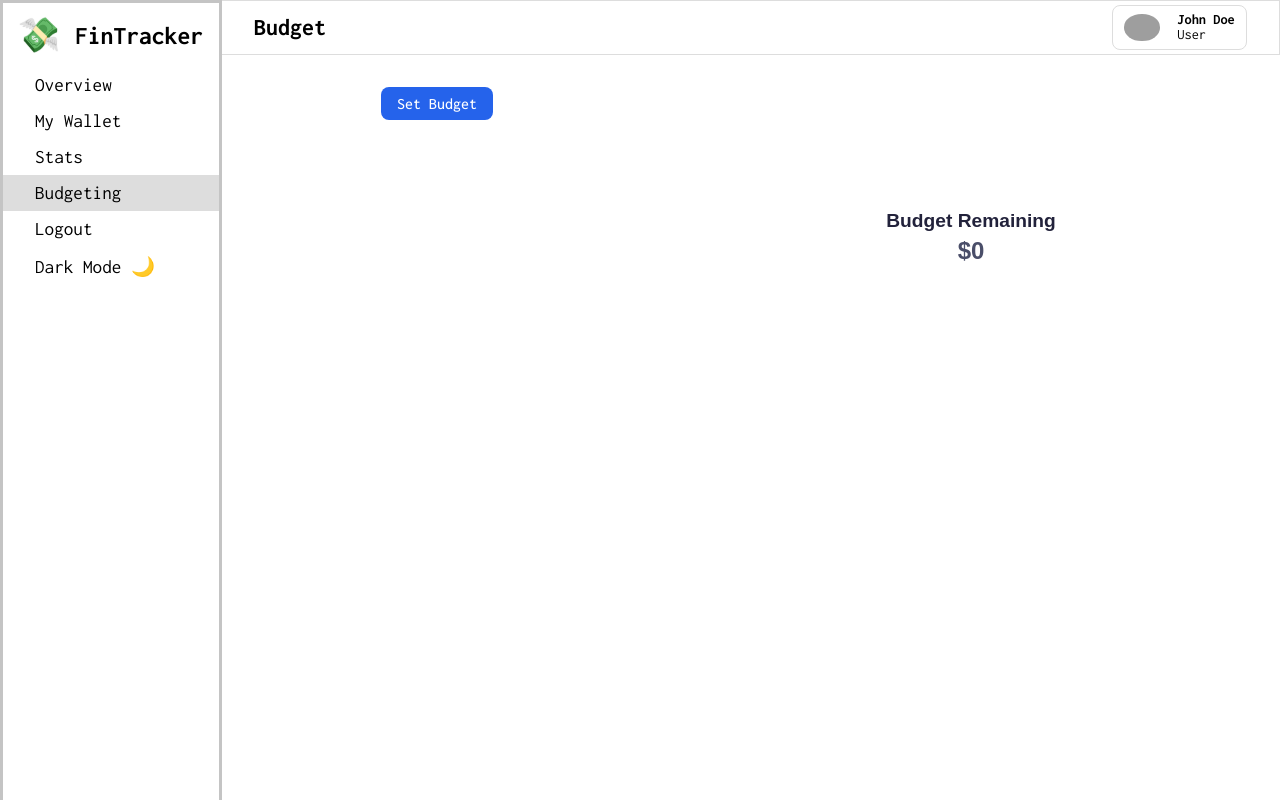
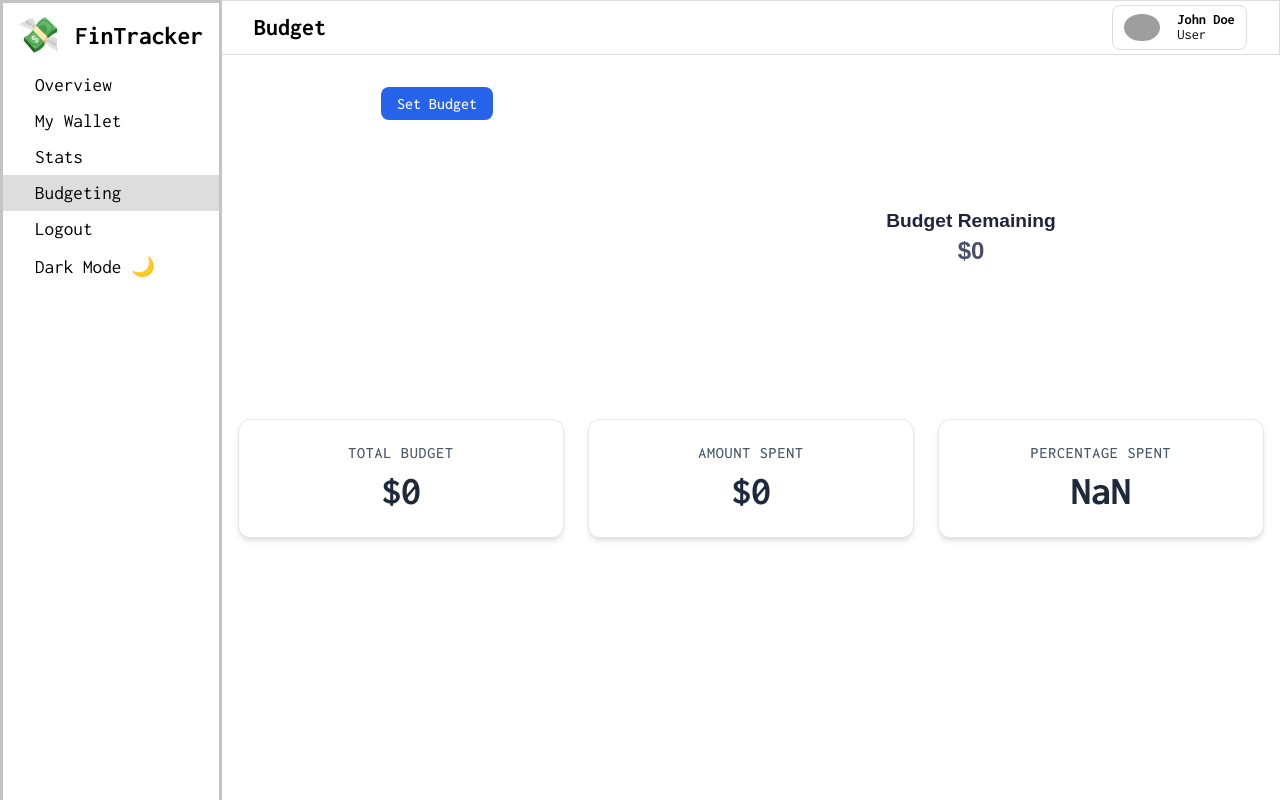
Before and after one commit to xinsheng04/fin-tracker, a React (Vite) app: page /Budgeting in a window 1280 px wide. Built offline with nearby package versions, Linux system fonts and the light colour scheme; grey boxes are pictures that could not be loaded.

Commit message:
added a display for total budget, amount spent, and percentage

```diff
--- a/src/components/remainingAmount/RemainingAmountDisplay.tsx
+++ b/src/components/remainingAmount/RemainingAmountDisplay.tsx
@@ -1,8 +1,6 @@
 import { useSelector } from "react-redux"
-import { useEffect } from "react";
 export const RemainingAmountDisplay = () => {
   var remaining = useSelector((state: any) => state.budgeting.remainAmount);
-
   return (
     <span>{remaining !== null ? `$${remaining}` : "set budget first"}</span>
   )
--- a/src/pages/Budgeting/Budgeting.tsx
+++ b/src/pages/Budgeting/Budgeting.tsx
@@ -6,14 +6,28 @@ import Button from "../../ui/button/Button";
 import BudgetDonut from "../../ui/graph/BudgetDonut";
 import { useDispatch } from "react-redux";
 import { setBudget } from "../../store/budgeting";
+import { useSelector } from "react-redux";
 function Budgeting() {
   // declaring dispatch
   const dispatch = useDispatch();
   const [budgetButton, setBudgetButton] = useState<Boolean>(false);
 
+  //defining Budget
+  const budget = useSelector((state: any) => state.budgeting);
   function handleClick() {
     setBudgetButton(!budgetButton);
   }
+
+  // finding amount spent
+  const transaction = useSelector((state: any) => state.transaction.recentTransaction);
+  const spent = transaction
+    ? transaction
+      .filter((t: any) => t.typeOfTransfer === "expense")
+      .reduce((sum: number, t: any) => sum + t.amount, 0)
+    : 0;
+  const amountSpent = Math.max(spent, 0);
+  var amountPercentage = (amountSpent/budget.mainAmount)*100
+  amountPercentage = Number(amountPercentage.toFixed(2));
 
   function handleFormSubmission(event: any) {
     // to stop the page from rerendering
@@ -24,13 +38,14 @@ function Budgeting() {
     console.log(data);
     dispatch(setBudget(Number(data.budget)
     ))
+
   }
   return (
     <div className={styles.main}>
       <Header title="Budget" />
       <div className={styles.divider}>
         <div className={styles.inputs}>
-          <Button onClick={handleClick}>{budgetButton ? "Close Budget": "Set Budget"}</Button>
+          <Button onClick={handleClick}>{budgetButton ? "Close Budget" : "Set Budget"}</Button>
           {budgetButton &&
             <form onSubmit={handleFormSubmission}>
               <Input label="set budget" name="budget" />
@@ -42,7 +57,21 @@ function Budgeting() {
           <BudgetDonut />
         </div>
       </div>
+      <div className={styles.budgetInfo}>
+        <div className={styles.infoBox}>
+          <span>Total Budget</span>
+          <strong>${budget.mainAmount|| 0}</strong>
+        </div>
+        <div className={styles.infoBox}>
+          <span>Amount Spent</span>
+          <strong className={styles.spentValue}>${amountSpent}</strong>
+        </div>
+        <div className={styles.infoBox}>
+          <span>Percentage Spent</span>
+          <strong className={styles.spentValue}>{amountPercentage}</strong>
+        </div>
 
+      </div>
     </div>
 
   );
--- a/src/pages/Budgeting/budgeting.module.css
+++ b/src/pages/Budgeting/budgeting.module.css
@@ -43,3 +43,44 @@ form input:focus {
   border-color: #1d4ed8;
   background: #7fb4f0;
 }
+
+.budgetInfo {
+  display: flex;
+  gap: 1.5rem;
+  margin-top: 2rem;
+  padding: 0 1rem;
+  justify-content: center;
+}
+
+.infoBox {
+  flex: 1;
+  max-width: 320px;
+  padding: 1.5rem;
+  background-color: #ffffff;
+  border: 1px solid #e2e8f0;
+  border-radius: 0.75rem;
+  box-shadow: 0 4px 6px -1px rgb(0 0 0 / 0.1), 0 2px 4px -2px rgb(0 0 0 / 0.1);
+  text-align: center;
+  display: flex;
+  flex-direction: column;
+  gap: 0.5rem;
+}
+
+.infoBox span {
+  font-size: 1rem;
+  font-weight: 500;
+  color: #475569;
+  text-transform: uppercase;
+  letter-spacing: 0.05em;
+}
+
+.infoBox strong {
+  font-size: 2.5rem;
+  font-weight: 700;
+  color: #1e293b;
+  line-height: 1.1;
+}
+
+.spentValue {
+  color: #ef4444; /* A distinct red color for spent amount */
+}
--- a/src/ui/graph/BudgetDonut.tsx
+++ b/src/ui/graph/BudgetDonut.tsx
@@ -1,7 +1,6 @@
 import { Doughnut } from "react-chartjs-2";
 import { Chart as ChartJS, ArcElement, Tooltip, Legend } from "chart.js";
 import { useSelector } from "react-redux";
-import { useDispatch } from "react-redux";
 
 // Register required components
 ChartJS.register(ArcElement, Tooltip, Legend);
```
